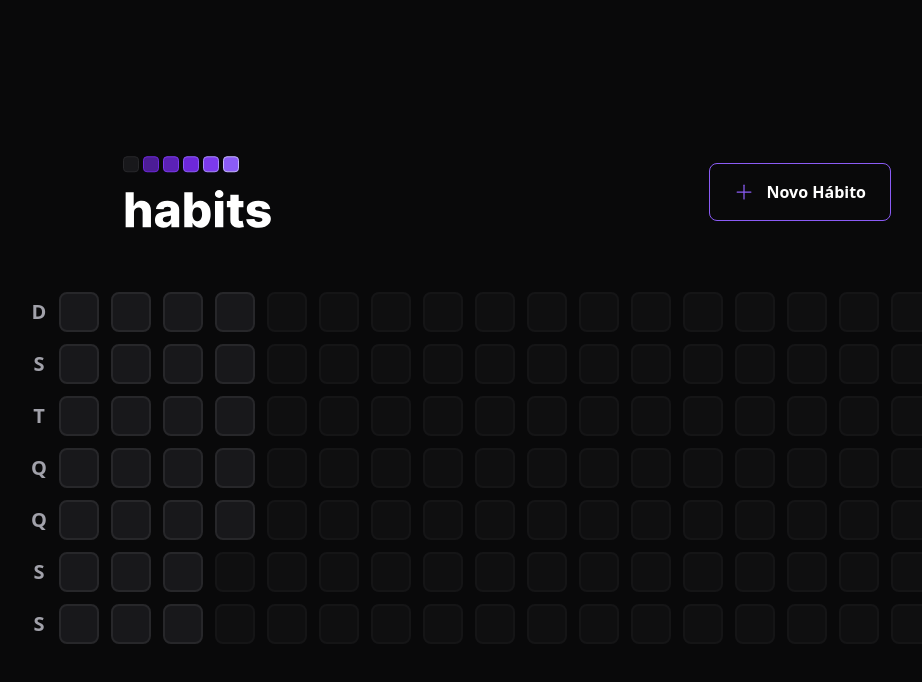
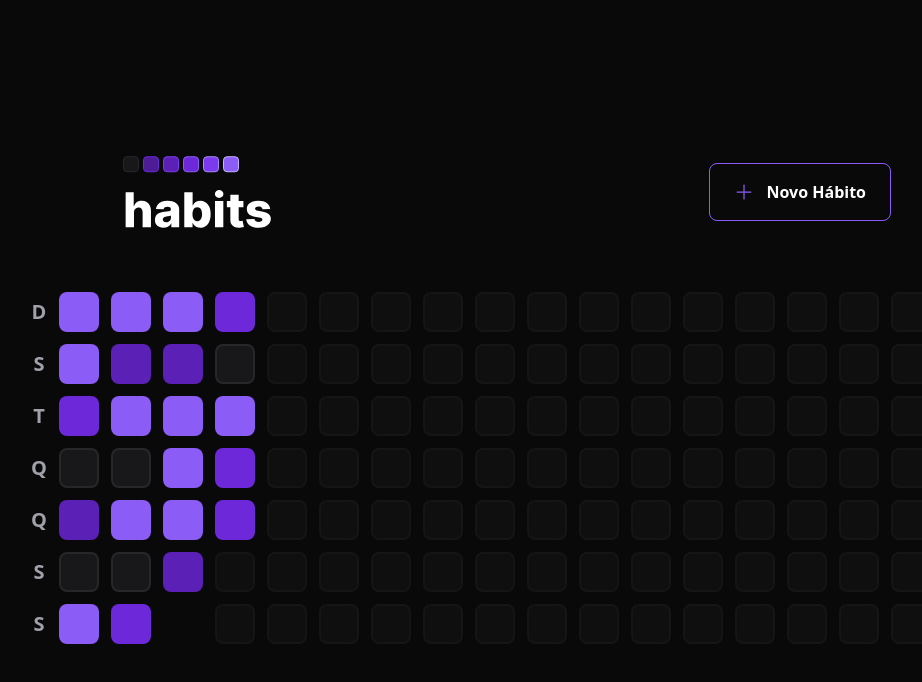
Before and after one commit to orlando-messias/habits-daily-routine-frontend, a React (Vite) app: page / in a window 1280 px wide. Shown: the top 682 px of the page, without its empty margins (133-1055 px from the left). Built offline with nearby package versions, Linux system fonts and the light colour scheme.

Commit message:
conditionals to apply css to each habbit day based on percentage

```diff
--- a/package.json
+++ b/package.json
@@ -11,6 +11,7 @@
   "dependencies": {
     "@radix-ui/react-dialog": "^1.0.2",
     "@radix-ui/react-popover": "^1.0.3",
+    "clsx": "^1.2.1",
     "dayjs": "^1.11.7",
     "phosphor-react": "^1.4.1",
     "react": "^18.2.0",
--- a/src/components/HabitDay.tsx
+++ b/src/components/HabitDay.tsx
@@ -1,4 +1,5 @@
 import * as Popover from "@radix-ui/react-popover";
+import clsx from "clsx";
 import { ProgressBar } from "./ProgressBar";
 
 interface HabitDayProps {
@@ -7,11 +8,18 @@ interface HabitDayProps {
 }
 
 export function HabitDay({ completed, amount }: HabitDayProps) {
-  const percentage = Math.round(completed / amount) * 100;
+  const percentage = Math.round((completed / amount) * 100);
 
   return (
     <Popover.Root>
-      <Popover.Trigger className="w-10 h-10 bg-zinc-900 border-2 border-zinc-800 rounded-lg" />
+      <Popover.Trigger className={clsx('w-10 h-10  rounded-lg', {
+        'bg-zinc-900 border-2 border-zinc-800': percentage === 0,
+        'bg-violet-900 border-violet-700': percentage > 0 && percentage < 20,
+        'bg-violet-800 border-violet-600': percentage >= 20 && percentage < 40,
+        'bg-violet-700 border-violet-500': percentage >= 40 && percentage < 60,
+        'bg-violet-500 border-violet-400': percentage >= 80,
+
+      })} />
 
       <Popover.Portal>
         <Popover.Content className="min-w-[320px] w-full p-6 rounded-2xl bg-zinc-900 flex flex-col">
--- a/src/components/SummaryTable.tsx
+++ b/src/components/SummaryTable.tsx
@@ -25,7 +25,7 @@ export function SummaryTabel() {
 
       <div className="grid grid-rows-7 grid-flow-col gap-3">
         {summaryDates.map(date => {
-          return <HabitDay key={date.toString()} completed={4} amount={5} />
+          return <HabitDay key={date.toString()} completed={Math.round(Math.random() * 5)} amount={5} />
         })}
 
         {amountOfDatesToFill > 0 && Array.from({ length: amountOfDatesToFill }).map((_, i) => {
```
Also changed, not shown: 1 other file (tests, documents, lock files or other folders).
